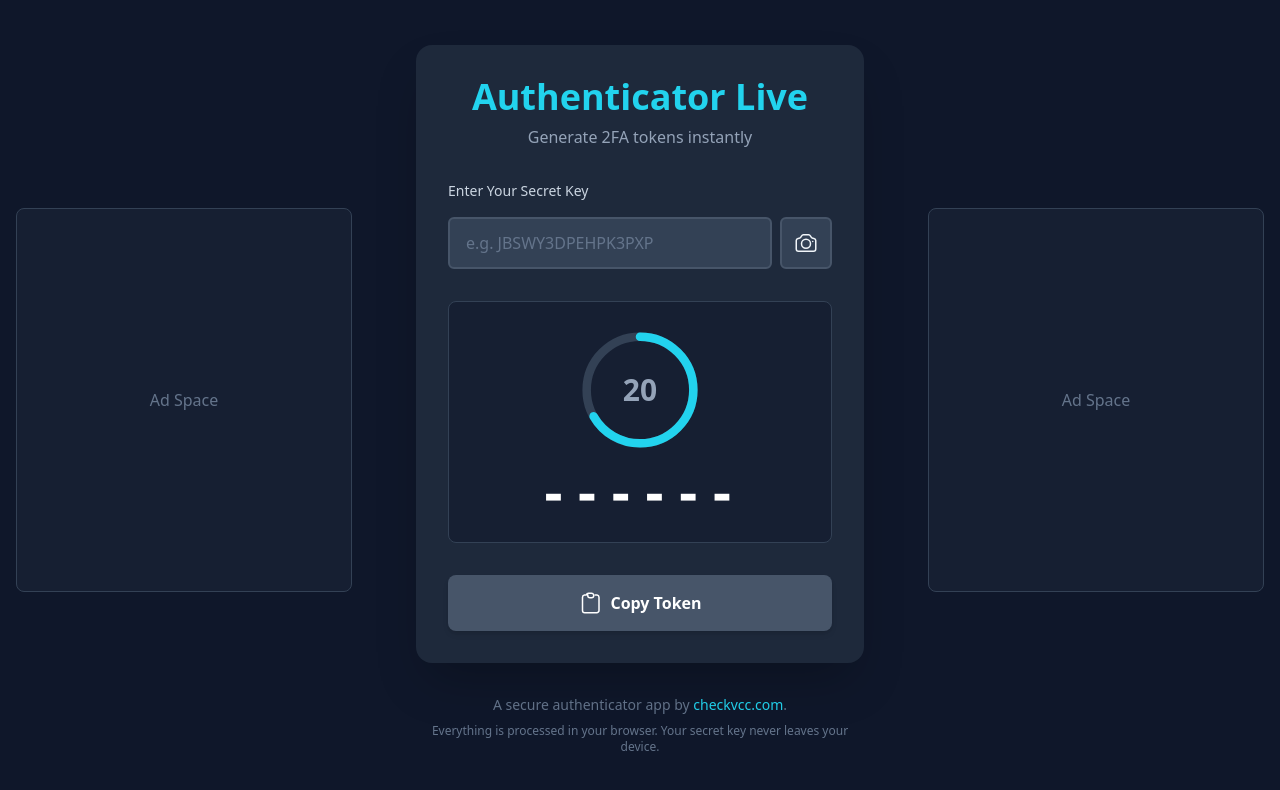
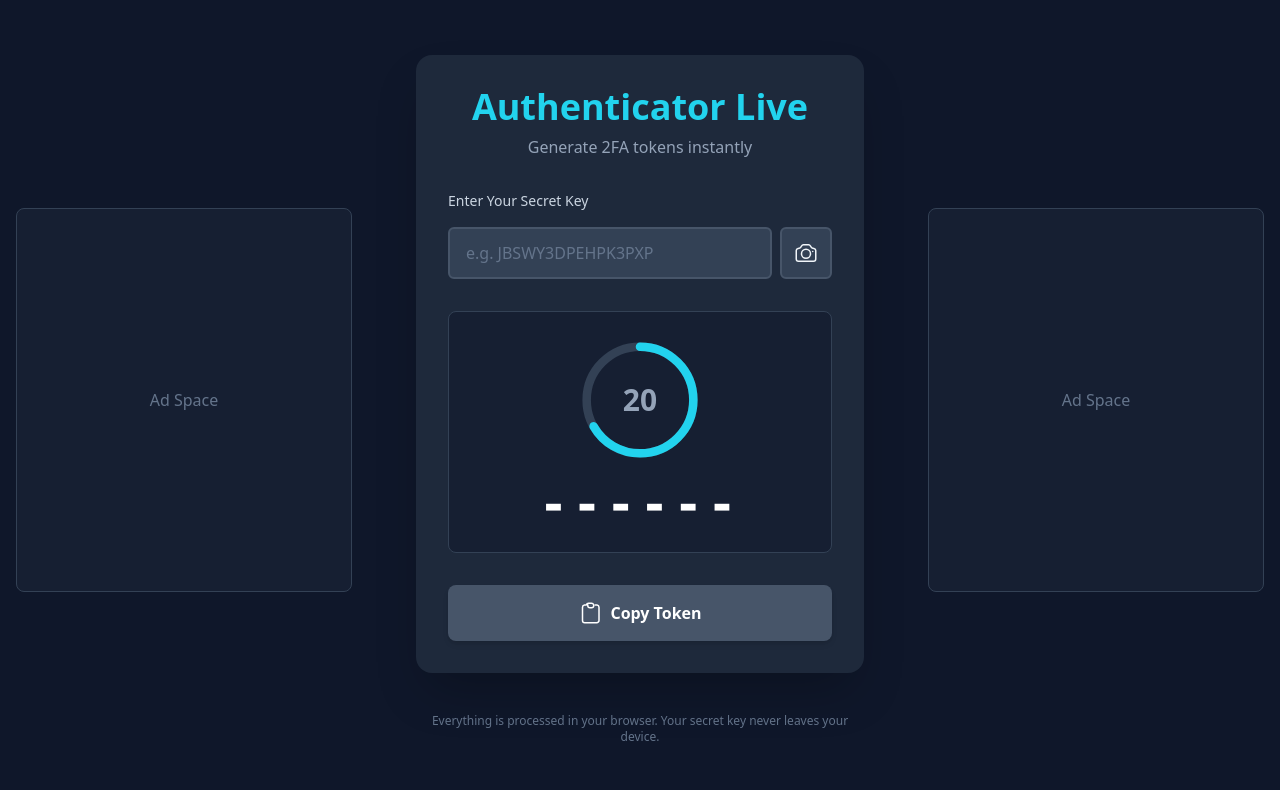
Before and after one commit to mahfujurrahmannoman/2fa-token, a React (Vite) app: page / in a window 1280 px wide. Shown: the top 790 px of the page. Built offline with nearby package versions, Linux system fonts and the light colour scheme.

Commit message:
docs: update project title and acknowledgments
Update README acknowledgments with actual libraries used

```diff
--- a/App.tsx
+++ b/App.tsx
@@ -155,12 +155,6 @@ const App: React.FC = () => {
                         </section>
                     </div>
                     <footer className="text-center mt-8 text-slate-500 text-sm max-w-md mx-auto">
-                        <p>
-                            A secure authenticator app by{' '}
-                            <a href="https://checkvcc.com" target="_blank" rel="noopener noreferrer" className="text-cyan-400 hover:underline">
-                                checkvcc.com
-                            </a>.
-                        </p>
                         <p className="text-xs mt-2">Everything is processed in your browser. Your secret key never leaves your device.</p>
                     </footer>
                 </main>
--- a/index.html
+++ b/index.html
@@ -3,7 +3,7 @@
   <head>
     <meta charset="UTF-8" />
     <meta name="viewport" content="width=device-width, initial-scale=1.0" />
-    <title>2FA Authenticator by CheckVCC.com</title>
+    <title>2FA Authenticator</title>
     <script src="https://cdn.tailwindcss.com"></script>
     <script>
       tailwind.config = {
```
Also changed, not shown: 1 other file (tests, documents, lock files or other folders).
